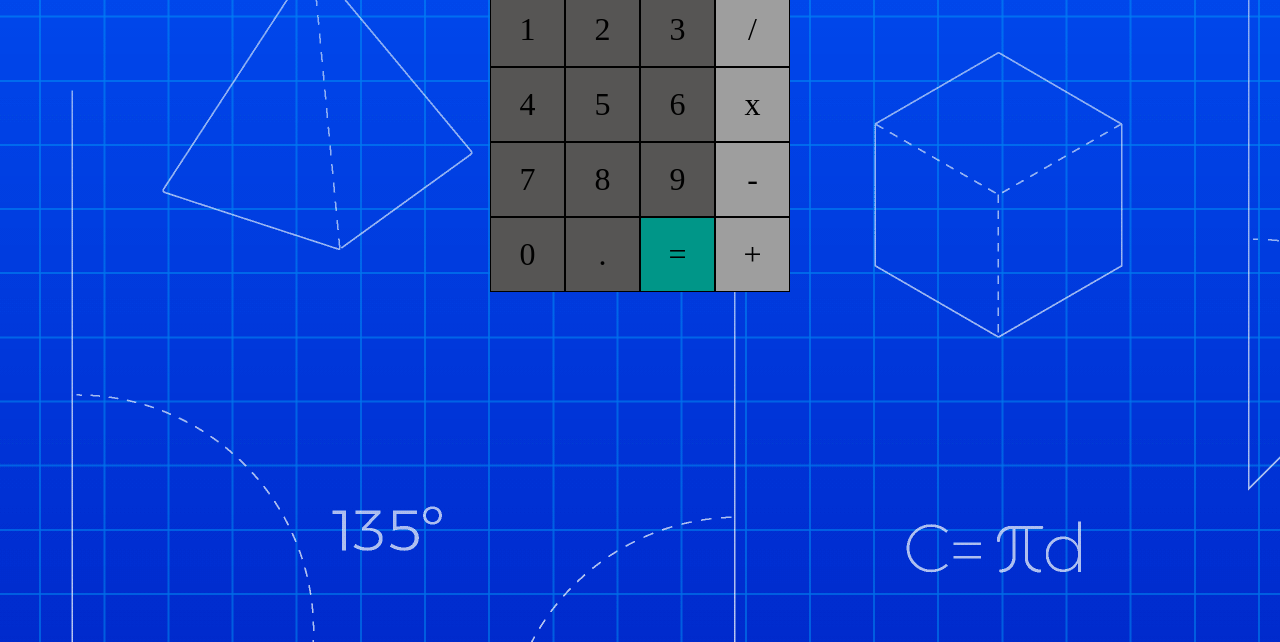
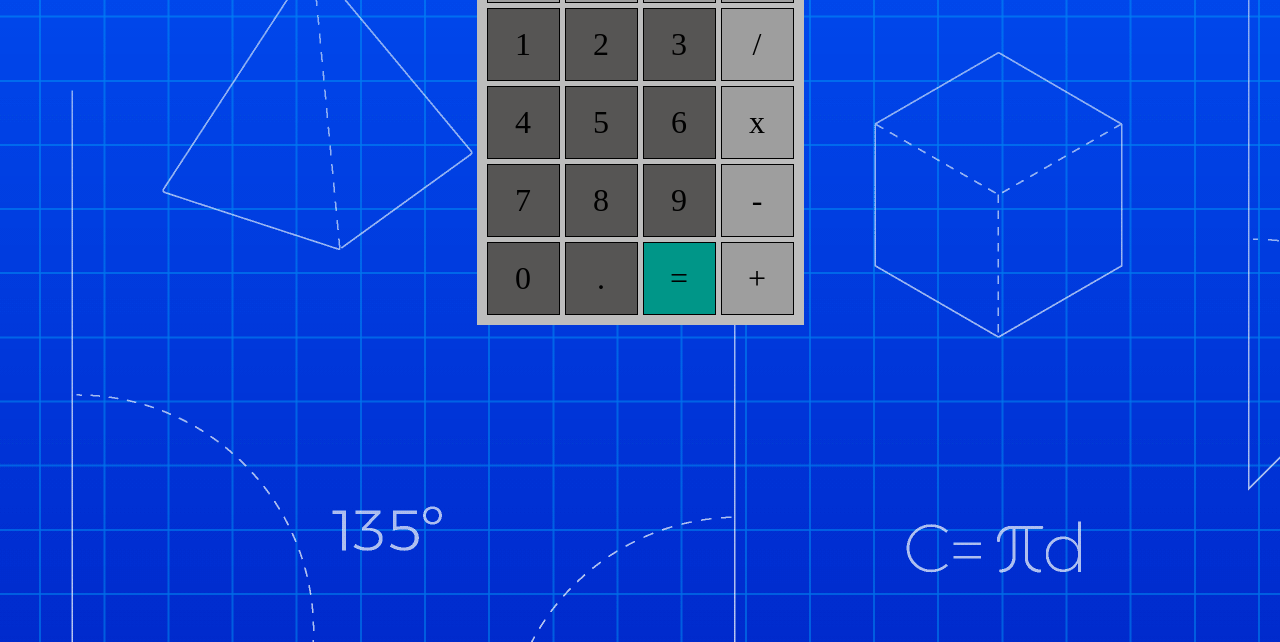
Before and after one commit to fabiancgc12/calculadora, a website built with Parcel: page index.html in a window 1280 px wide. Shown: the part 158-800 px from the top of the page. Built offline with nearby package versions, Linux system fonts and the light colour scheme.

Commit message:
giving padding and background to the calculator

```diff
--- a/css/index.css
+++ b/css/index.css
@@ -15,13 +15,16 @@ body{
   --darkPrimaryColor:#565554;
   --primaryColor:#9E9E9E;
   --lightPrimaryColor:#455A64;
-  --accentColor:#009688
+  --accentColor:#009688;
+  --bgColor:#BDBDBD
 }
 
 .calculator{
-  width: 300px;
   display: grid;
-  grid-template-columns: repeat(4,1fr);
+  padding: 10px;
+  gap: 5px;
+  background: var(--bgColor);
+  grid-template-columns: repeat(4,minmax(70px, 1fr));
   grid-template-rows: repeat(6,1fr);
   grid-template-areas: "display display display display"
                         "pow sqrt res ce"
@@ -48,18 +51,6 @@ body{
   border-right: .1em solid;
   border-color: black;
   animation: caret .75s infinite alternate;
-}
-
-@keyframes caret {
-  0% {
-    border-color: black;
-  }
-  50% {
-    border-color: transparent;
-  }
-  100%{
-    border-color: black;
-  }
 }
 
 .calculator > *{
@@ -170,3 +161,15 @@ body{
 [data-value="9"]{
   grid-area: v9;
 }
+
+@keyframes caret {
+  0% {
+    border-color: black;
+  }
+  50% {
+    border-color: transparent;
+  }
+  100%{
+    border-color: black;
+  }
+}
```
